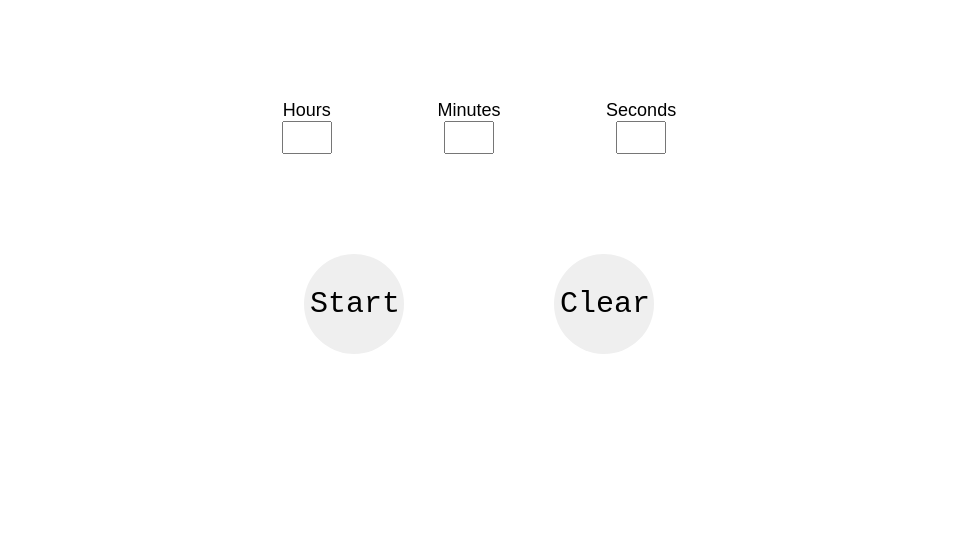
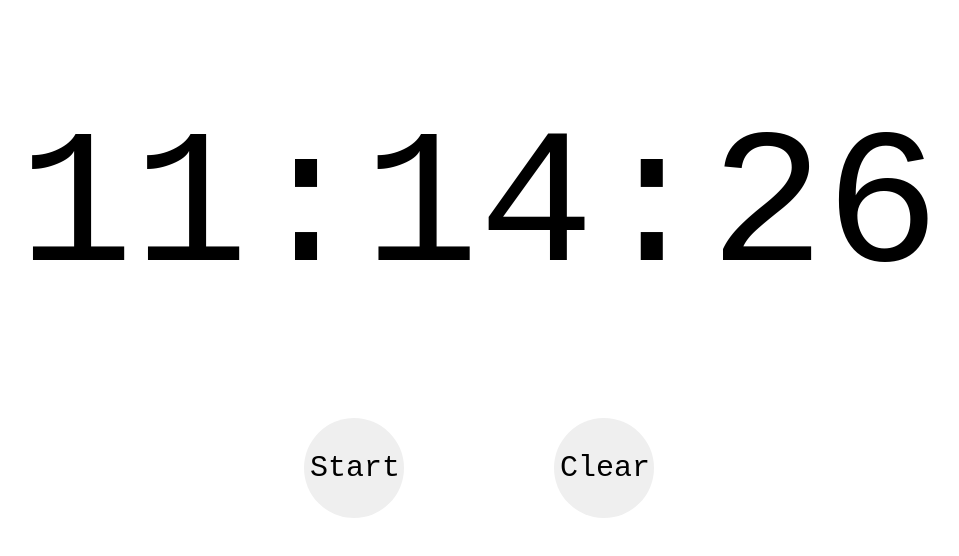
Before and after one commit to sequoian/timer, a React (Create React App) app: page / in a window 1280 px wide. Shown: the top 556 px of the page, without its empty margins (161-1120 px from the left). Built offline with nearby package versions, Linux system fonts and the light colour scheme.

Commit message:
timer display

```diff
--- a/package.json
+++ b/package.json
@@ -3,6 +3,7 @@
   "version": "0.1.0",
   "private": true,
   "dependencies": {
+    "moment": "^2.18.1",
     "react": "^15.5.4",
     "react-dom": "^15.5.4"
   },
--- a/src/App.css
+++ b/src/App.css
@@ -9,6 +9,11 @@
 .timer {
   margin: 100px 0;
   text-align: center;
+}
+
+.display {
+  font-size: 15vw;
+  font-family: monospace;
 }
 
 button {
--- a/src/App.js
+++ b/src/App.js
@@ -26,12 +26,20 @@ class TimerInputs extends Component {
   }
 }
 
+class TimeDisplay extends Component {
+  render() {
+    return (
+      <div className="display">11:14:26</div>
+    );
+  }
+}
+
 class App extends Component {
   render() {
     return (
       <div className="App">
         <div className="timer">
-          <TimerInputs />
+          <TimeDisplay />
         </div>
         <div className="controls">
           <button>Start</button>
```
